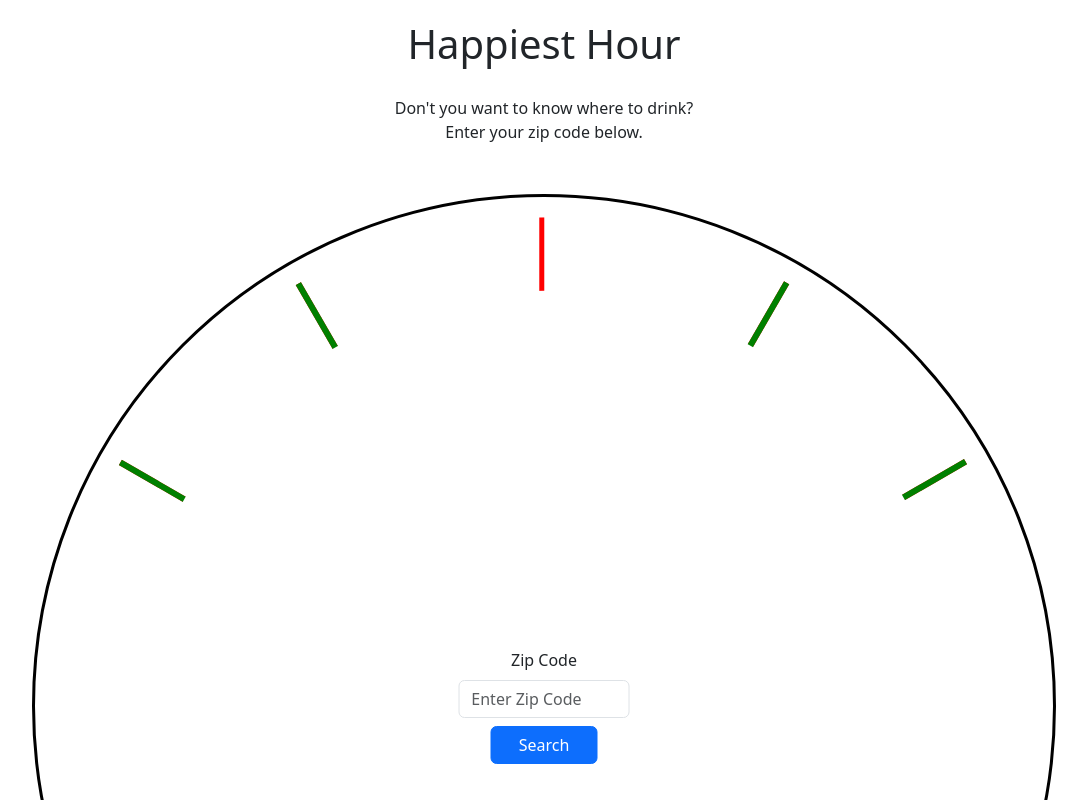
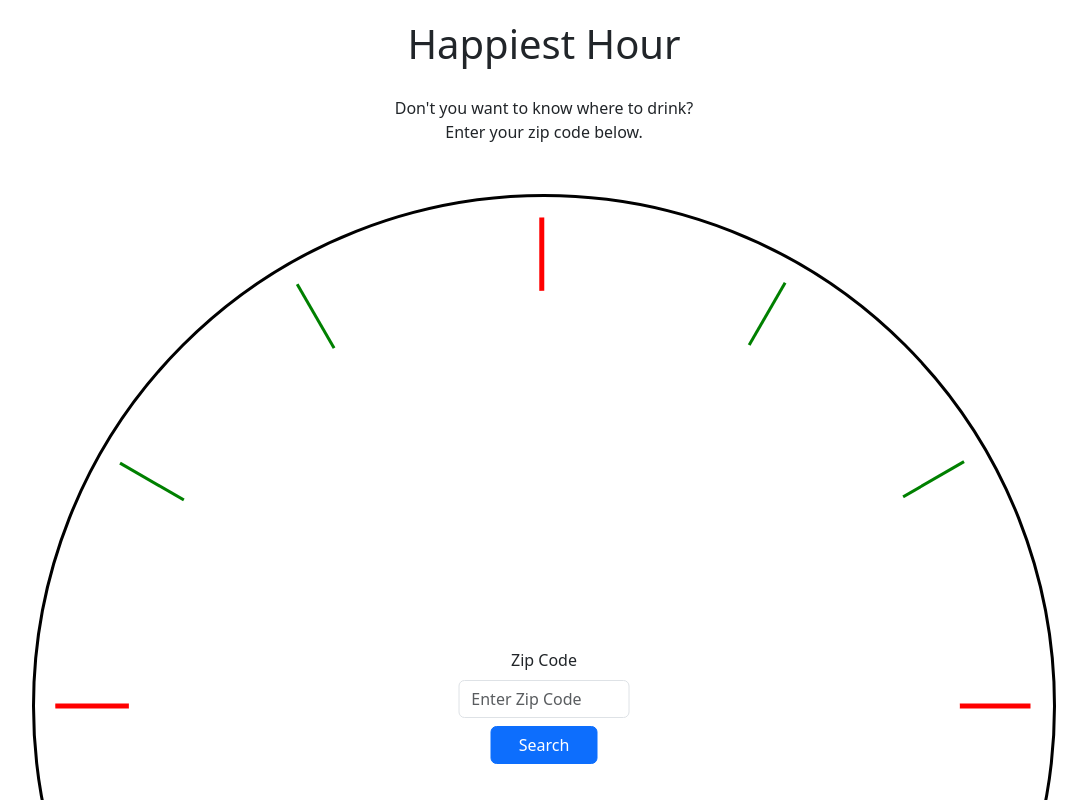
Before and after one commit to ColdWeatherBoyy/happiest-hour, a React (Vite) app in the folder client/: page / in a window 1280 px wide. Shown: the top 800 px of the page, without its empty margins (96-1183 px from the left). Built offline with nearby package versions, Linux system fonts and the light colour scheme.

Commit message:
number markings are showing up

```diff
--- a/client/src/components/Clock/Numbers/Numbers.css
+++ b/client/src/components/Clock/Numbers/Numbers.css
@@ -32,7 +32,9 @@
 /* NEED EXPLANATION FOR ::after & ::before effect */
 
 .outer-clock-face .marking {
-    border: 3px solid green;
+    /* border: 3px solid green; */
+    background-color: green;
+    width: 3px;
 }
 
 .outer-clock-face .marking.marking-1 {
@@ -60,12 +62,14 @@
 }
 
 .inner-clock-face {
-    position: relative;
+    position: absolute;
+    /* position: relative; */
     width: 85%;
     height: 85%;
     top: 50%;
     left: 50%;
     transform: translate(-50%, -50%);
     border-radius: 50%;
+    z-index: 1;
     background-color: white;
 }
```
